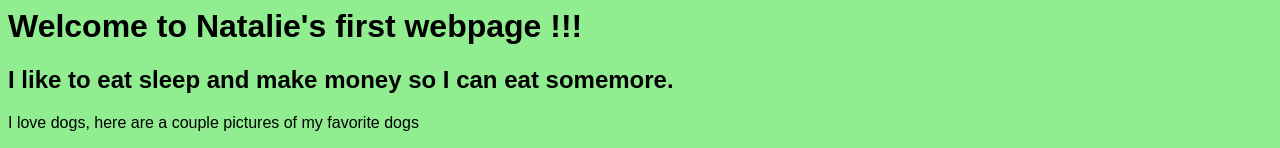
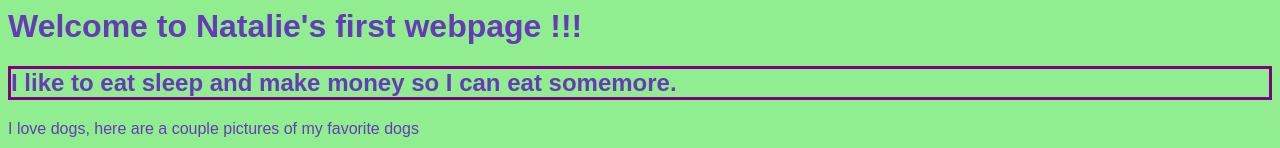
Before and after one commit to NatalieWilliams/NatalieWilliams.github.io, a plain HTML site: page index.html in a window 1280 px wide. Shown: the top 148 px of the page. Drawn offline with Linux system fonts and the light colour scheme.

Commit message:
uiki
iuki

```diff
--- a/index.html
+++ b/index.html
@@ -10,8 +10,9 @@
         <p> I love dogs, here are a couple pictures of my favorite dogs </p>
 
  		<ul style="list-style-type:square">
+
  		<li>Beagle</li>
-        <img alt="Beagle"
+        <img alt="Beagle puppy"
  		src="https://s-media-cache-ak0.pinimg.com/736x/00/80/f6/0080f615b9d8e9cdf2ed9d10793684bf.jpg" width=300 height="300">
 
  		<li>Pitbull</li>
--- a/style.css
+++ b/style.css
@@ -1,6 +1,12 @@
 body {
 	font-family: sans-serif;
 	background-color: lightgreen;
+	color: #673AB7;
+}
+h2{
+	border-style: solid;
+    border-color: purple;
+    border-width: 3px;
 }
 
 #summary{
```
